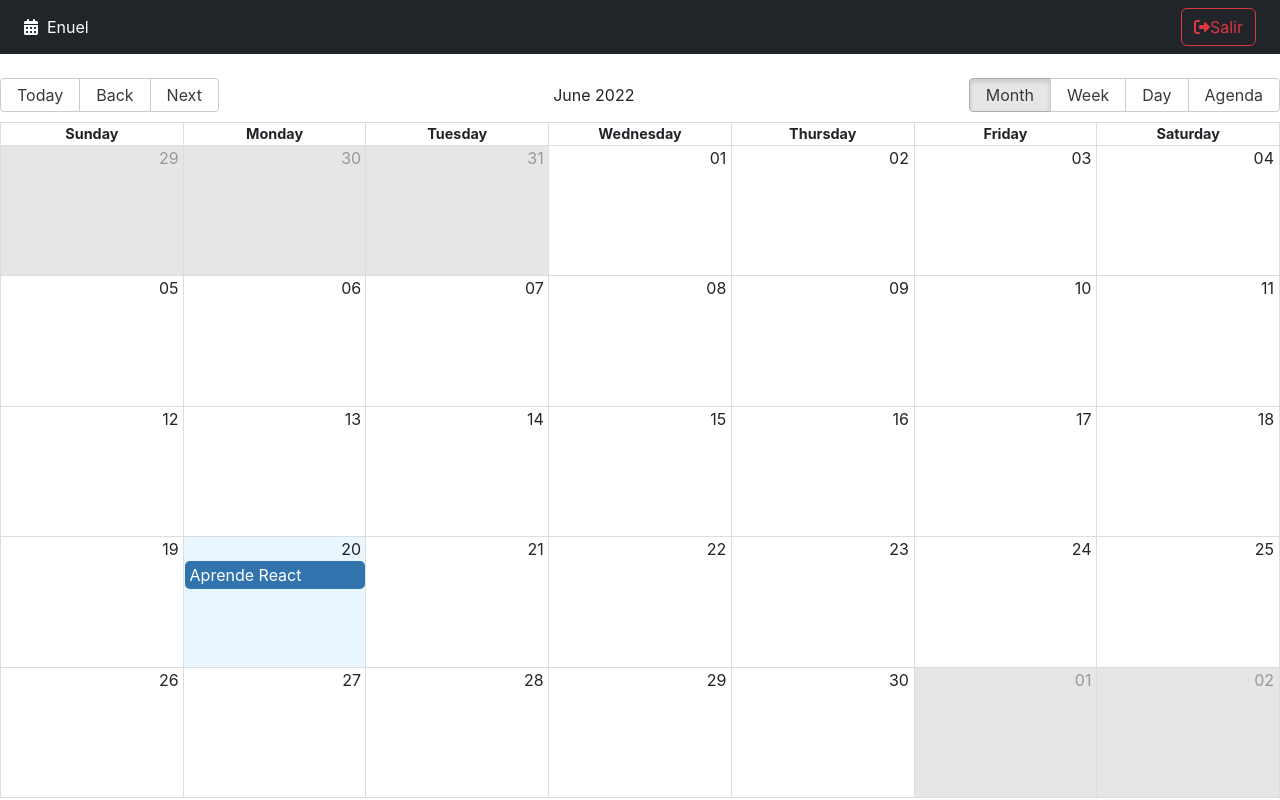
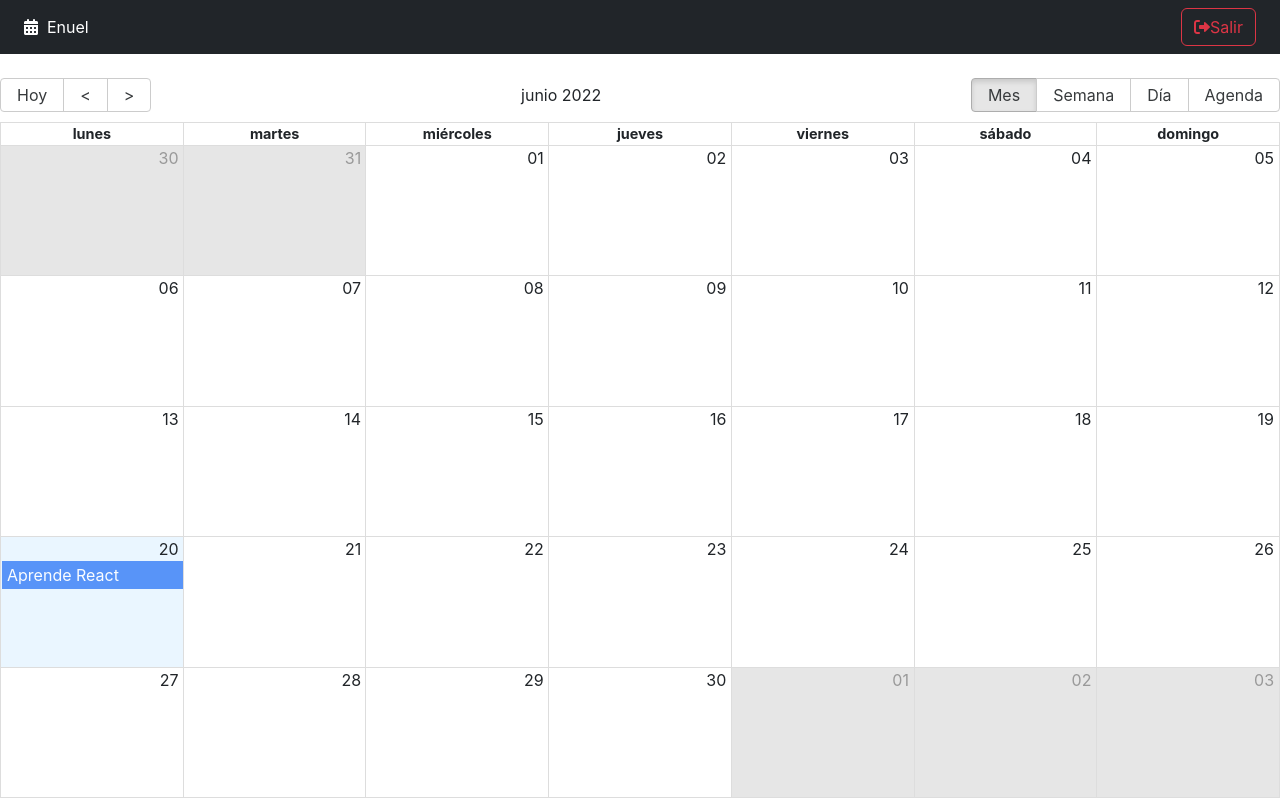
Before and after one commit to Lordishh/calendar, a React (Vite) app: page / in a window 1280 px wide. Built offline with nearby package versions, Linux system fonts and the light colour scheme.

Commit message:
additional calendar settings

```diff
--- a/src/calendar/pages/CalendarPage.jsx
+++ b/src/calendar/pages/CalendarPage.jsx
@@ -1,22 +1,12 @@
-import { Calendar, dateFnsLocalizer } from 'react-big-calendar';
+import { Calendar } from 'react-big-calendar';
 import 'react-big-calendar/lib/css/react-big-calendar.css';
 
-import { addHours, format, parse, startOfWeek, getDay } from 'date-fns';
-import enUS from 'date-fns/locale/en-US'
+import { addHours } from 'date-fns';
+import { localizer, getMessagesES } from '../../helpers';
 
-import { Navbar } from "../";
+import { Navbar } from '../components/Navbar';
 
-const locales = {
-  'en-US': enUS,
-}
 
-const localizer = dateFnsLocalizer({
-  format,
-  parse,
-  startOfWeek,
-  getDay,
-  locales,
-})
 
 const events = [{
   title: 'Aprende React',
@@ -31,16 +21,37 @@
 }]
 
 export const CalendarPage = () => {
+
+  const eventStyleGetter = (event, start, end, isSelected) => {
+    console.log({ event, start, end, isSelected} );
+
+    const style = {
+      backgroundColor: '#347CF7',
+      borderRadius: '0px',
+      opacity: 0.8,
+      color: 'white',
+    }
+
+    return {
+      style
+    }
+
+  }
+
+
   return (
     <>
       <Navbar />
 
       <Calendar
+      culture='es'
       localizer={ localizer }
       events={ events }
       startAccessor="start"
       endAccessor="end"
       style={{ height: 'calc( 100vh - 80px )' }}
+      messages={ getMessagesES() }
+      eventPropGetter={ eventStyleGetter }
     />
     </>
   );
--- /dev/null
+++ b/src/helpers/calendarLocalizer.js
@@ -0,0 +1,16 @@
+import { dateFnsLocalizer } from 'react-big-calendar';
+import { format, parse, startOfWeek, getDay } from 'date-fns';
+import esES from 'date-fns/locale/es';
+
+
+const locales = {
+  'es': esES,
+}
+
+export const localizer = dateFnsLocalizer({
+  format,
+  parse,
+  startOfWeek,
+  getDay,
+  locales,
+})
--- /dev/null
+++ b/src/helpers/getMessages.js
@@ -0,0 +1,17 @@
+export const getMessagesES = () => {
+  return {
+    allDay: 'Todo el día',
+    previous: '<',
+    next: '>',
+    today: 'Hoy',
+    month: 'Mes',
+    week: 'Semana',
+    day: 'Día',
+    agenda: 'Agenda',
+    date: 'Fecha',
+    time: 'Hora',
+    event: 'Evento',
+    noEventsInRange: 'No hay eventos en este rango',
+    showMore: total => `+ Ver más (${total})`
+  }
+}
--- /dev/null
+++ b/src/helpers/index.js
@@ -0,0 +1,2 @@
+export * from './calendarLocalizer';
+export * from './getMessages';
```
